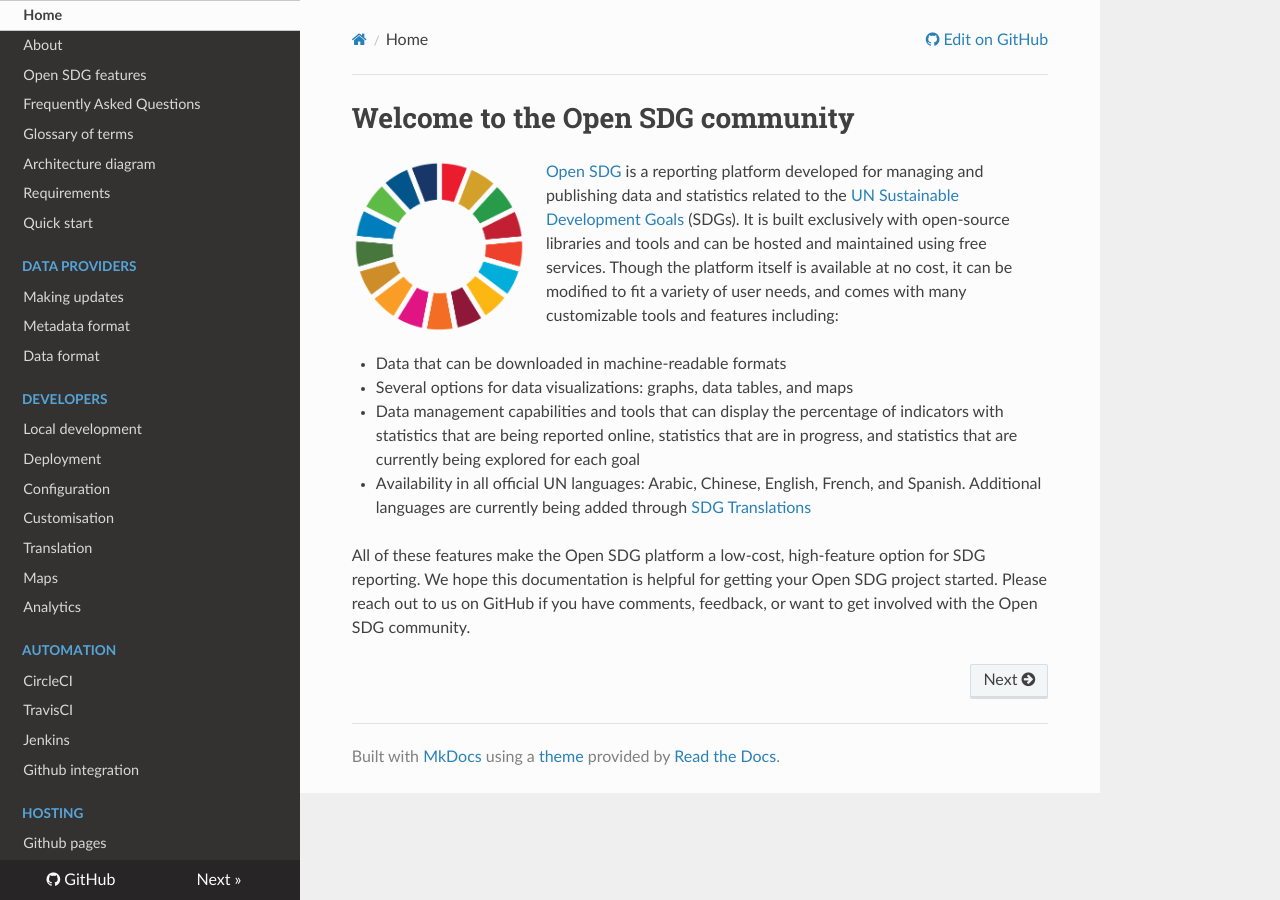
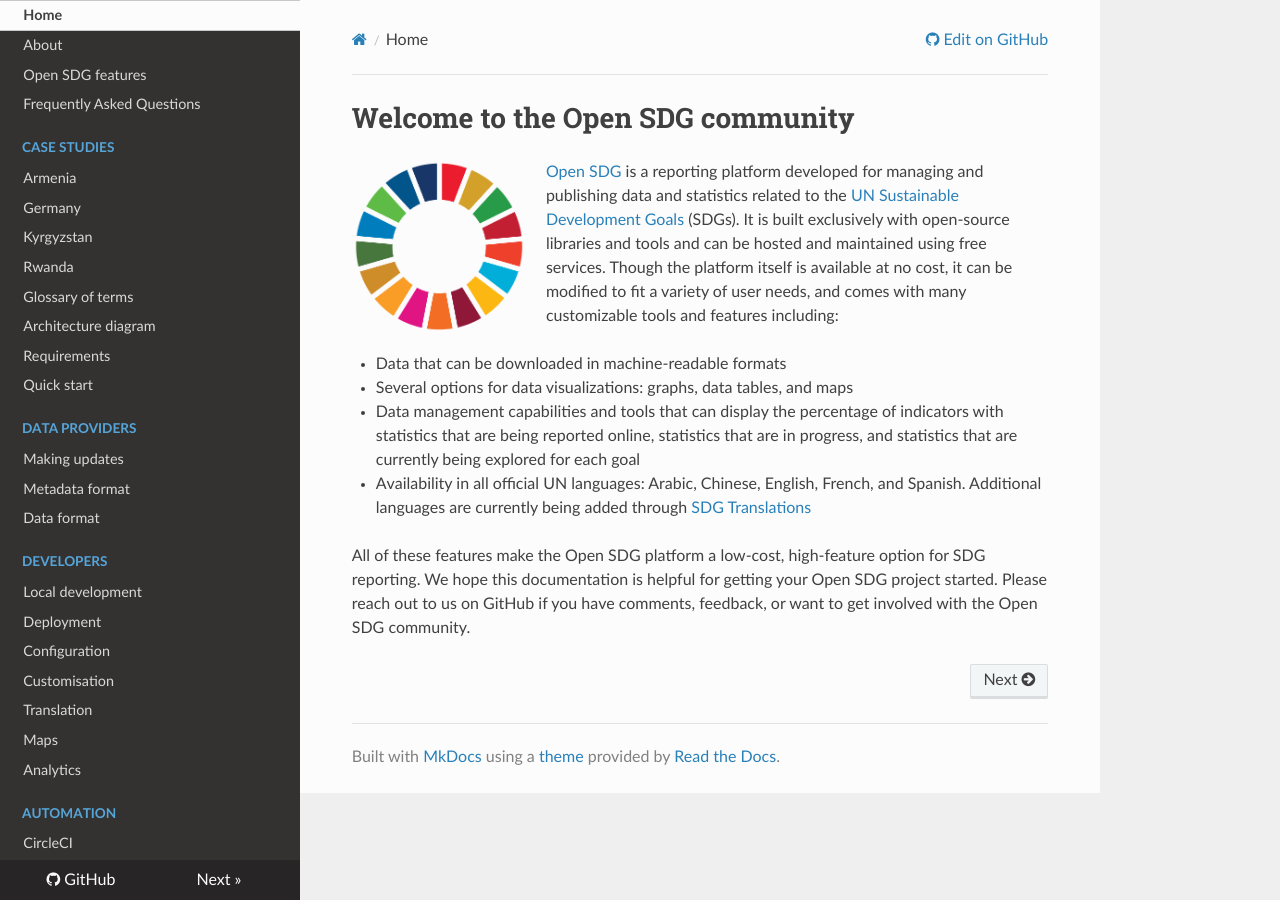
Before and after one commit to open-sdg/open-sdg, an MkDocs documentation site: the page built from docs/index.md, in a window 1280 px wide. Built offline with MkDocs 1.6.1, drawn with Linux system fonts in a browser that asks for light colours; nearby versions of some CDN libraries; old or Windows-style settings are respelled for this version of MkDocs; some of the changed lines change nothing that is shown.

Commit message:
Moved Case studies nearer top

```diff
--- a/mkdocs.yml
+++ b/mkdocs.yml
@@ -17,6 +17,11 @@
     - About: about.md
     - Open SDG features: open-sdg-features.md
     - Frequently Asked Questions: faq.md
+    - Case studies:
+      - Armenia: case-studies/armenia.md
+      - Germany: case-studies/germany.md
+      - Kyrgyzstan: case-studies/kyrgyzstan.md
+      - Rwanda: case-studies/rwanda.md
     - Glossary of terms: glossary.md
     - Architecture diagram: architecture.md
     - Requirements: requirements.md
@@ -48,8 +53,3 @@
         - Support: support.md
         - Contribution guidelines: contribution.md
         - Code of conduct: conduct.md
-    - Case studies:
-        - Armenia: case-studies/armenia.md
-        - Germany: case-studies/germany.md
-        - Kyrgyzstan: case-studies/kyrgyzstan.md
-        - Rwanda: case-studies/rwanda.md
```
